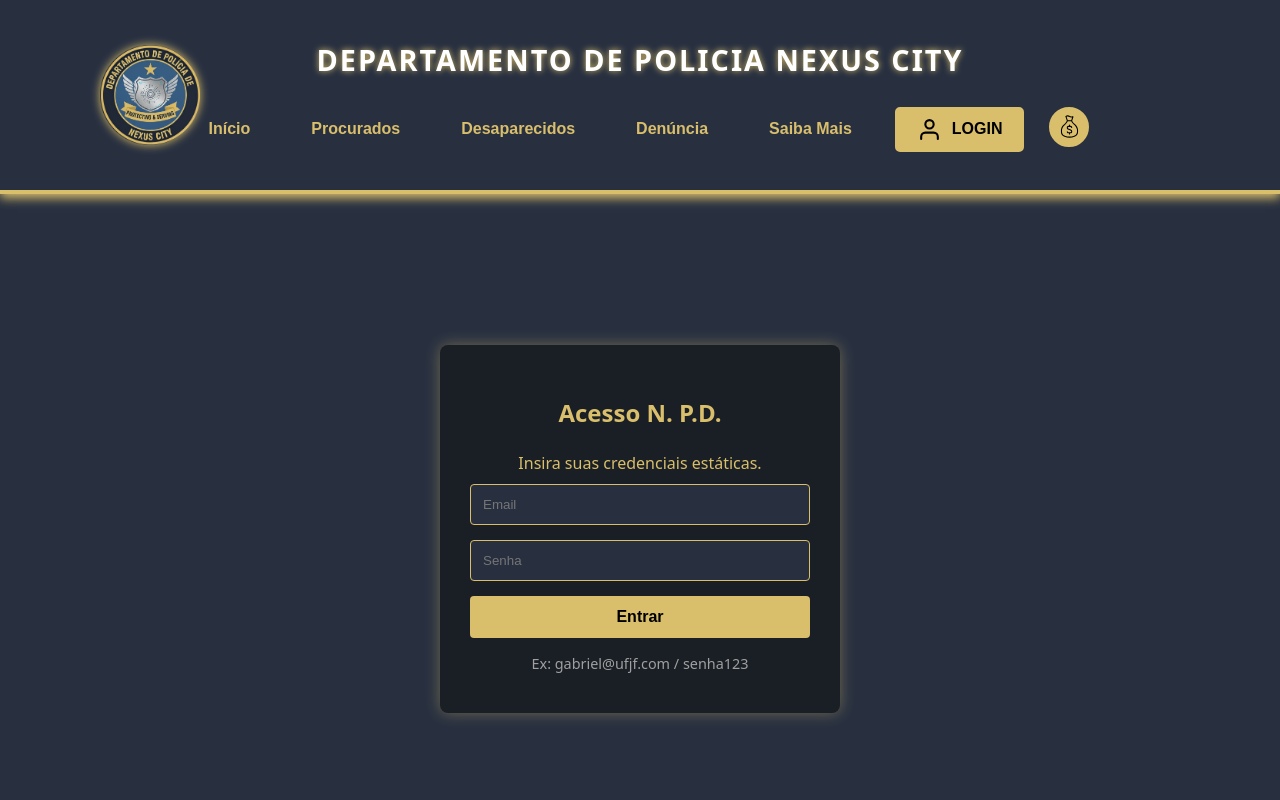
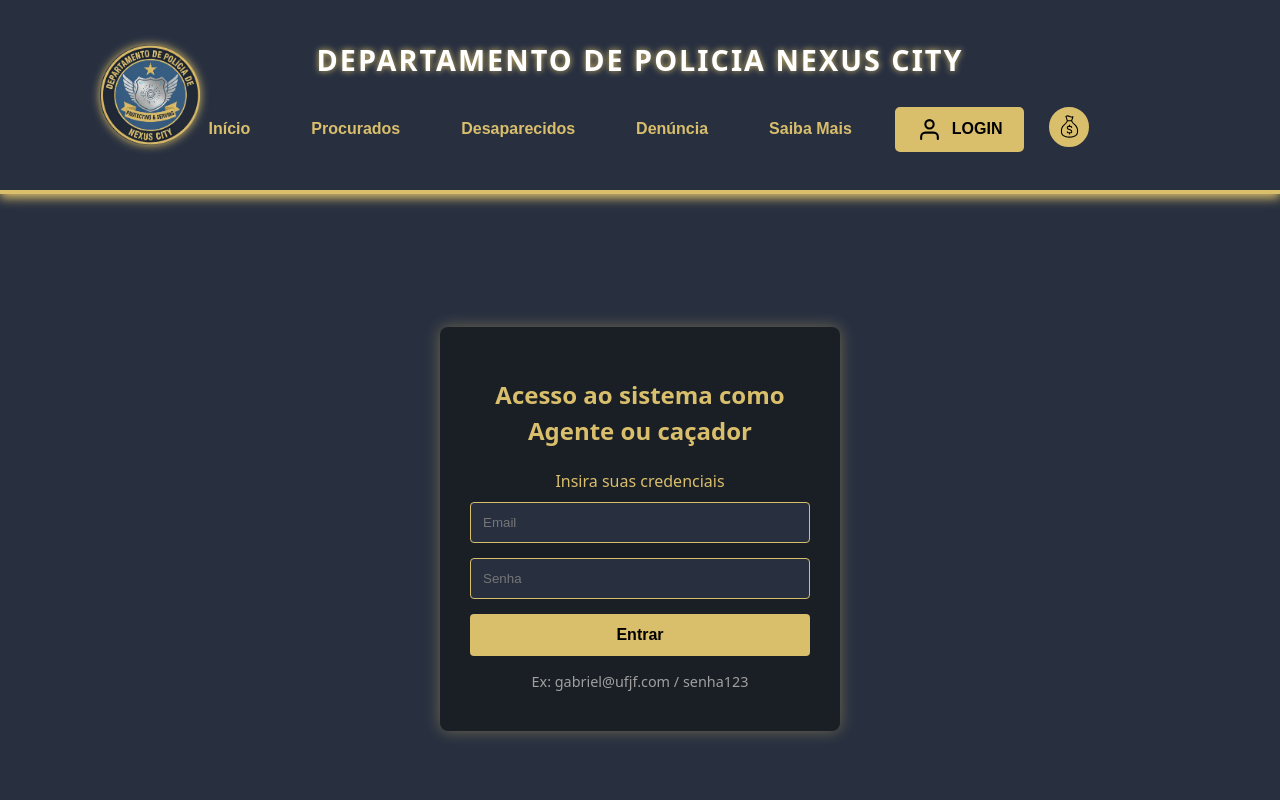
Before and after one commit to ufjf-dcc207/ufjf-dcc207-2025-3-a-sem01-nexus-team, a React (Vite) app: page / in a window 1280 px wide. Both pictures are taken after a click on the button "LOGIN". Shown: the top 800 px of the page. Built offline with nearby package versions, Linux system fonts and the light colour scheme.

Commit message:
corregi o titulo do login

```diff
--- a/src/Login.tsx
+++ b/src/Login.tsx
@@ -37,8 +37,8 @@ const Login = ({TemLogin}:LoginProps) => {
    return (
     <div className="container-acesso">
       <form className="caixa-acesso" onSubmit={verificarLogin}>
-        <h2> Acesso N. P.D.</h2>
-        <p>Insira suas credenciais estáticas.</p>
+        <h2> Acesso ao sistema como Agente ou caçador</h2>
+        <p>Insira suas credenciais</p>
 
         <input
           type="email"
```
